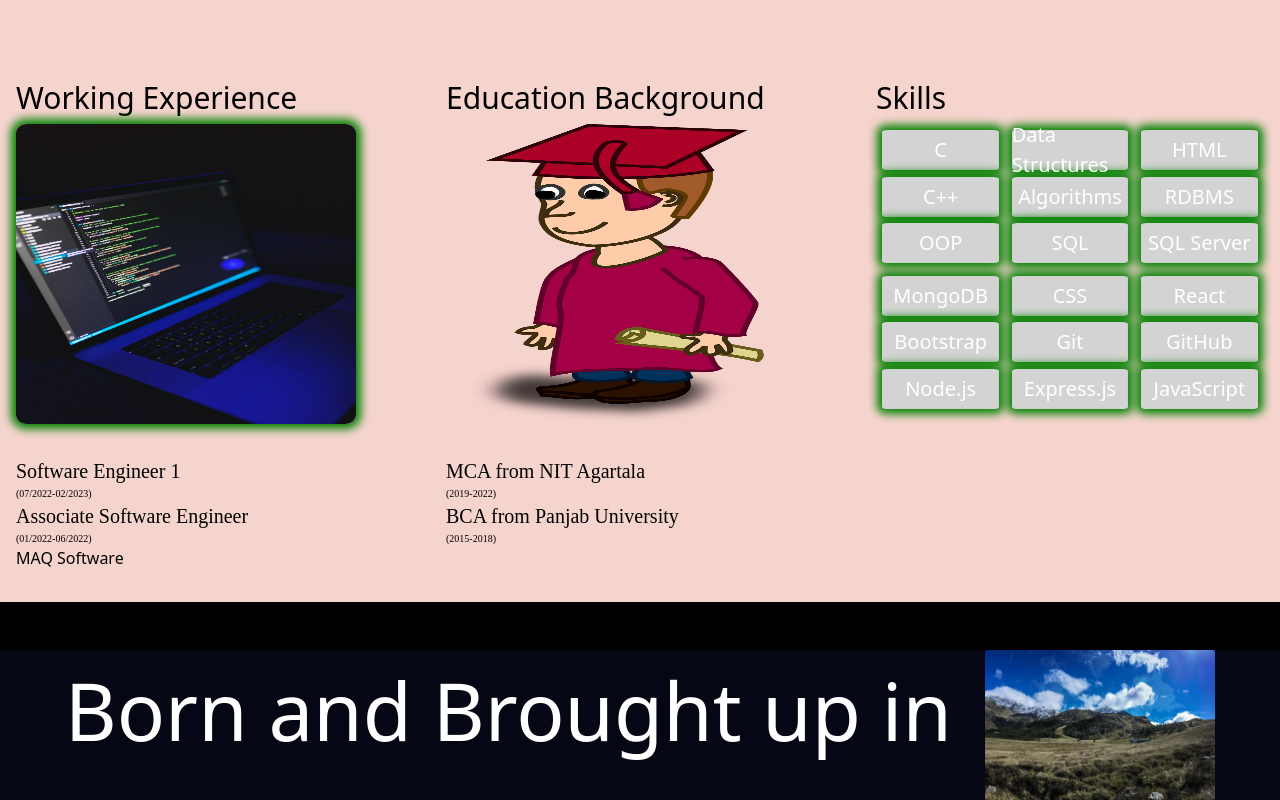
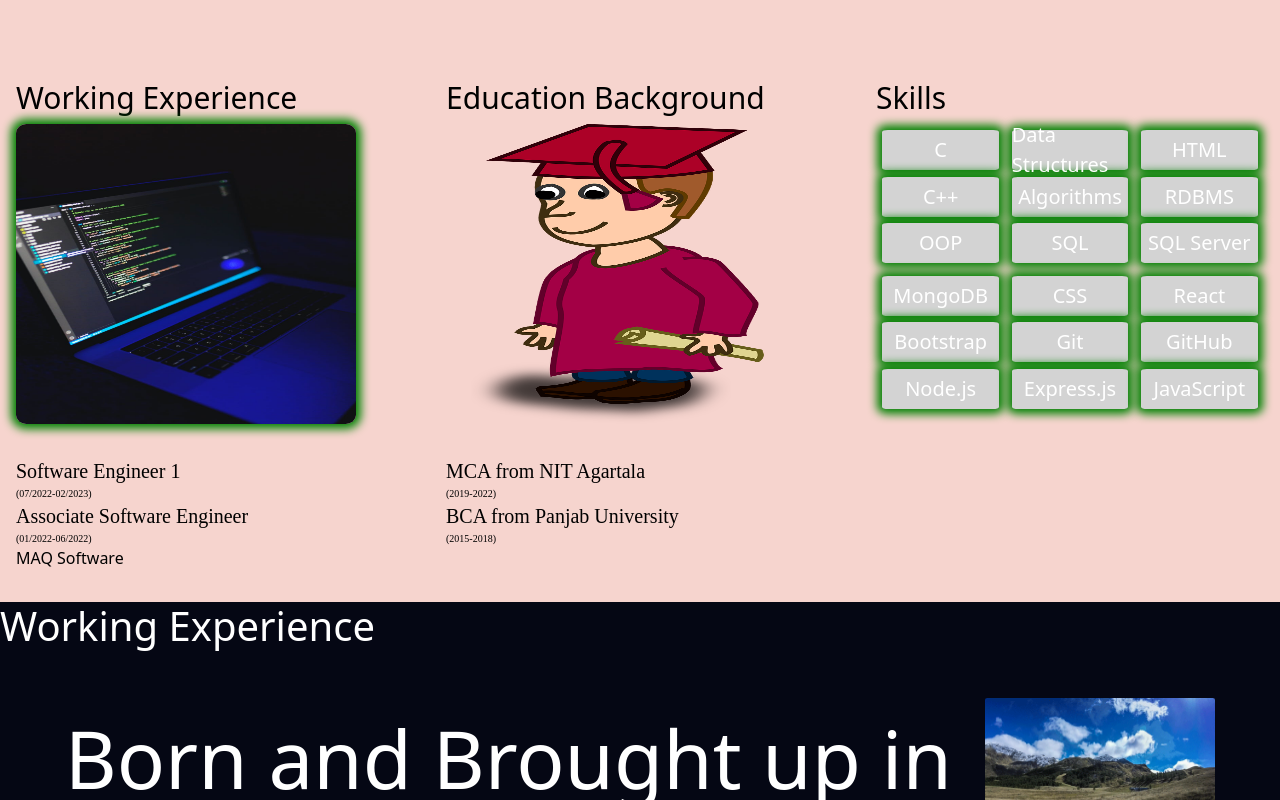
Before and after one commit to Ankitthakur2/Web-Portfolio, a React (Create React App) app: page /about in a window 1280 px wide. Shown: the top 800 px of the page. Built offline with nearby package versions, Linux system fonts and the light colour scheme; the HTML template or start-up script is replaced by a standard one; a web font is replaced by a local one.

Commit message:
Update Experience.js

```diff
--- a/src/routes/Experience.js
+++ b/src/routes/Experience.js
@@ -71,6 +71,7 @@ const Experience = () => {
         </div>
       </div>
       <div className="about-second">
+       <h1>Working Experience </h1>
         <div className="intro">
           <p> Born and Brought up in</p>
           <img src={MGIF} alt="Mountain GIF" className="mgif" />
```
